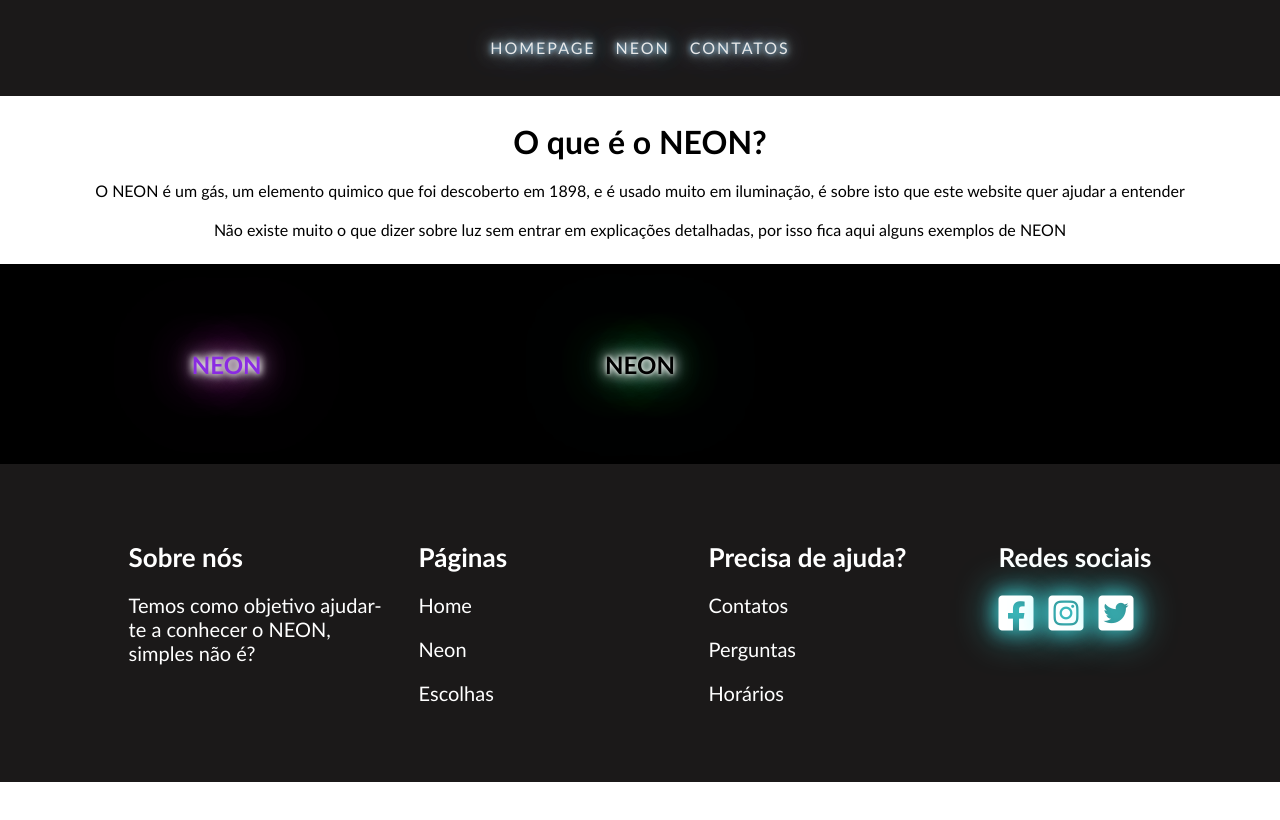
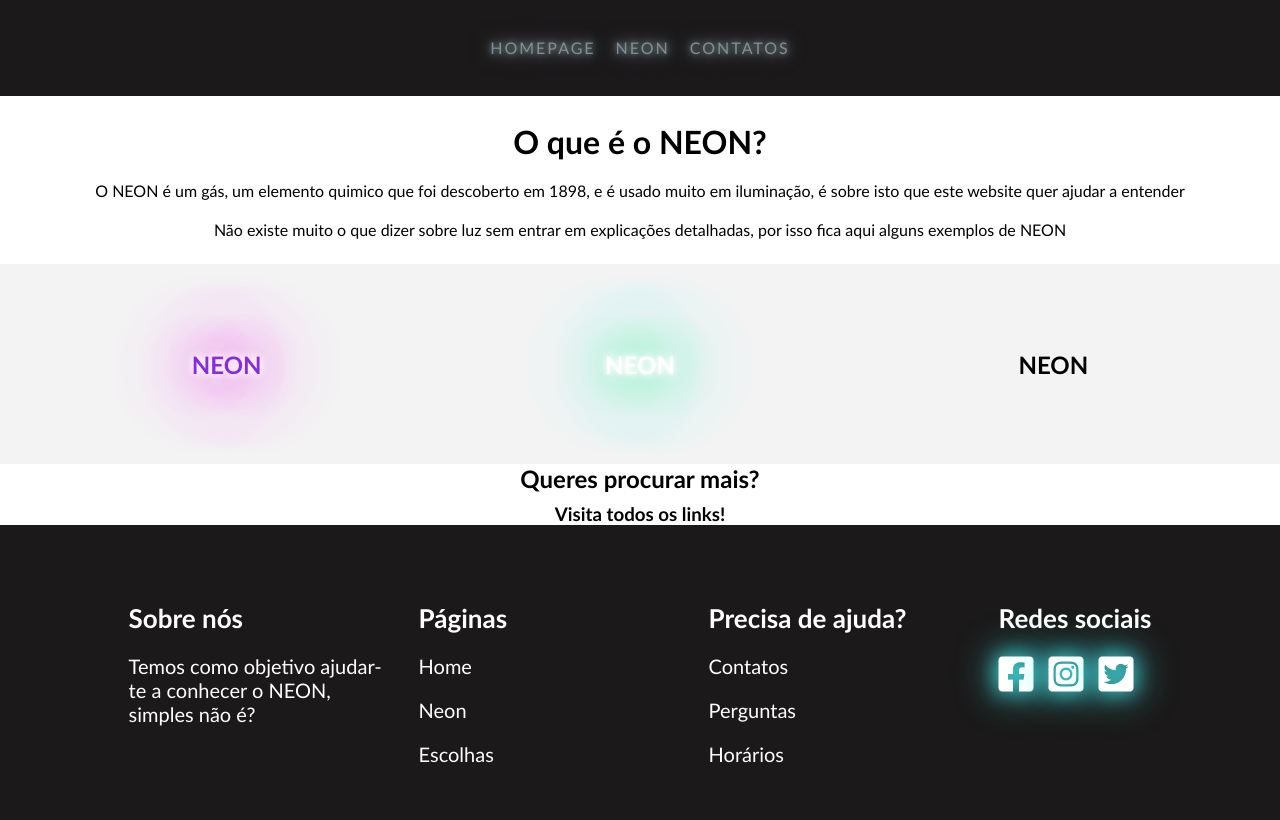
Before and after one commit to RDPW1SH/WebNEON, a plain HTML site: page NEON.html in a window 1280 px wide. Drawn offline with Linux system fonts and the light colour scheme.

Commit message:
aula 04/01/2024 | neon page

```diff
--- a/NEON.html
+++ b/NEON.html
@@ -49,6 +49,14 @@
     </main>
     <!---->
 
+    <!--Sugestões-->
+    <div class="recomendations-container">
+        <div class="recomendations">
+            <h2>Queres procurar mais?</h2>
+            <h3>Visita todos os links!</h3>
+        </div>
+    </div>
+
     <!--Footer-->
     <footer class="footer" id="footer">
         <div class="footer-main-div">
--- a/css/NEON.css
+++ b/css/NEON.css
@@ -17,7 +17,7 @@
     justify-content: space-around;
     align-items: center;
     padding: 20px;
-    background-color: black;
+    background-color: #f3f3f3;
     min-height: 200px;
 
 }
@@ -37,6 +37,7 @@
 }
 
 .example2 {
+    color: white;
     animation: flicker 1.5s infinite alternate;
 }
 
@@ -70,3 +71,17 @@
 }
 
 /**/
+
+/*Recomendations*/
+.recomendations-container {
+    width: 100%;
+    height: auto;
+    display: flex;
+    text-align: center;
+    justify-content: center;
+}
+.recomendations {
+    display: flex;
+    flex-direction: column;
+    gap: 10px;
+}
```
